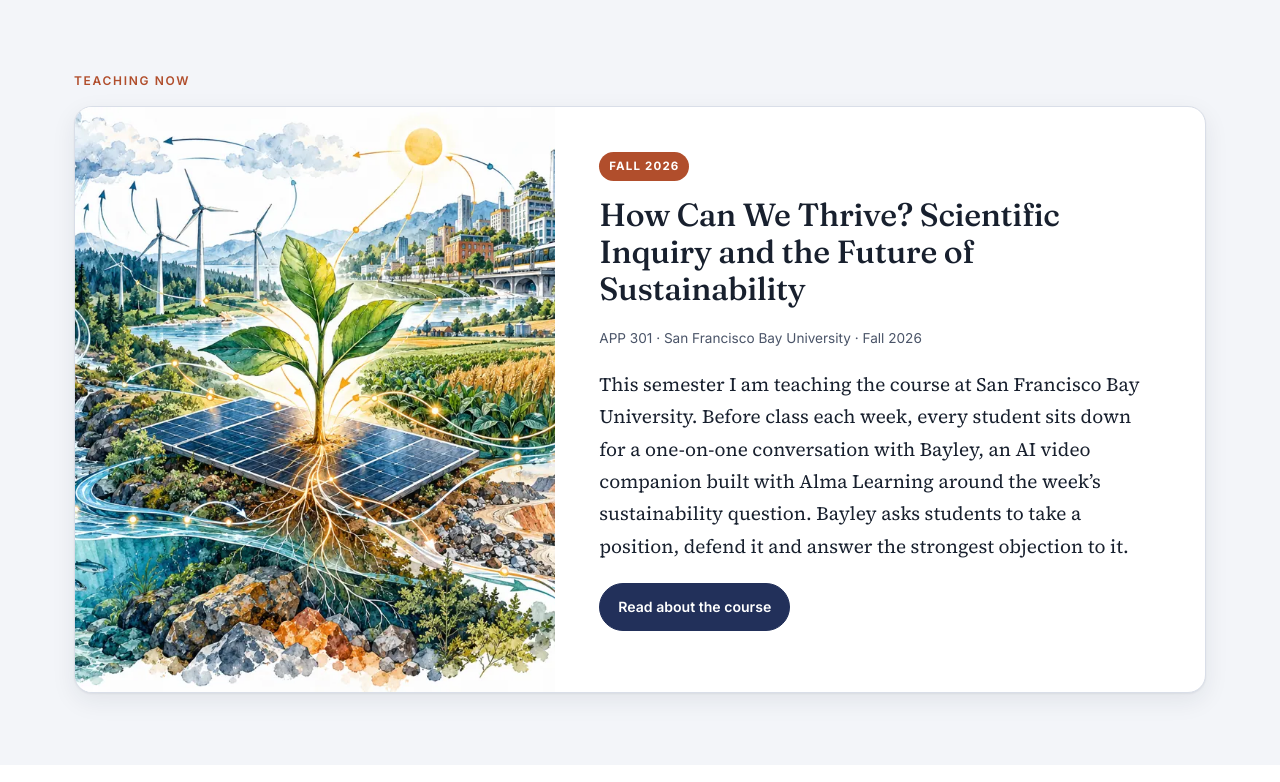
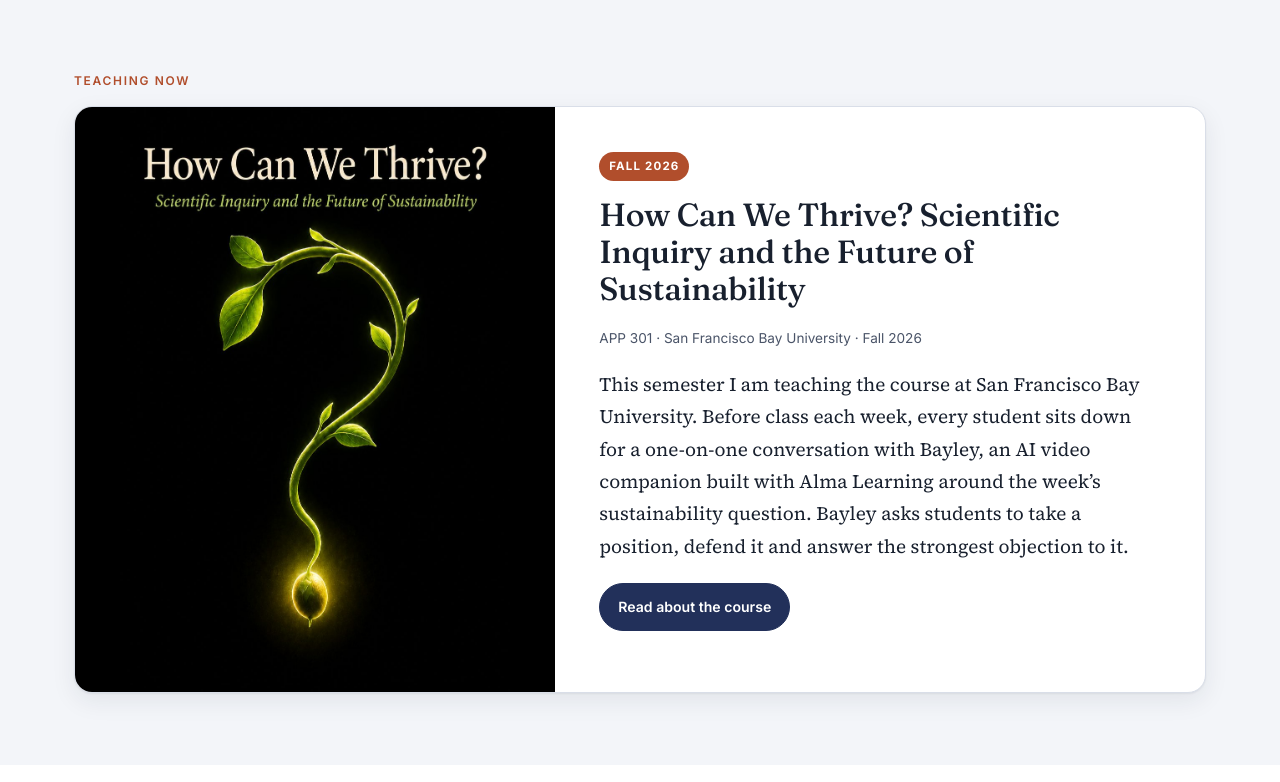
Before and after one commit to Anzarkhaliq/anzarkhaliq.github.io, a plain HTML site: page anzarkhaliq-site/site/index.html in a window 1280 px wide. Shown: the part 958-1740 px from the top of the page. Drawn offline with Linux system fonts and the light colour scheme.

Commit message:
Update index.html

```diff
--- a/anzarkhaliq-site/site/index.html
+++ b/anzarkhaliq-site/site/index.html
@@ -49,7 +49,7 @@
   <div class="wrap">
     <p class="eyebrow">Teaching now</p>
     <div class="now reveal">
-      <div class="art" style="background-image:url('/img/art/thrive.webp')" role="img" aria-label="Watercolor illustration of connected energy, water, food and city systems"></div>
+      <div class="art cover" style="background-image:url('/img/photos/books-01.jpg')" role="img" aria-label="Cover of the book How Can We Thrive? Scientific Inquiry and the Future of Sustainability"></div>
       <div class="body">
         <span class="tag">Fall 2026</span>
         <h2 style="font-size:clamp(1.5rem,2.6vw,2rem)">How Can We Thrive? Scientific Inquiry and the Future of Sustainability</h2>
@@ -73,7 +73,6 @@
     <div class="reveal">
       <figure><img src="/img/photos/writings-and-reflections-06.jpg" alt="Anzar Khaliq standing in a library" style="aspect-ratio:4/5"></figure>
       <div class="card" style="margin-top:28px">
-        <a href="/books"><img src="/img/photos/books-01.jpg" alt="Cover of How Can We Thrive? Scientific Inquiry and the Future of Sustainability" style="aspect-ratio:auto;object-fit:contain;background:#000;max-height:360px"></a>
         <div class="body">
           <p class="eyebrow" style="margin-bottom:8px">Upcoming new work</p>
           <h3>How Can We Thrive?</h3>
```
